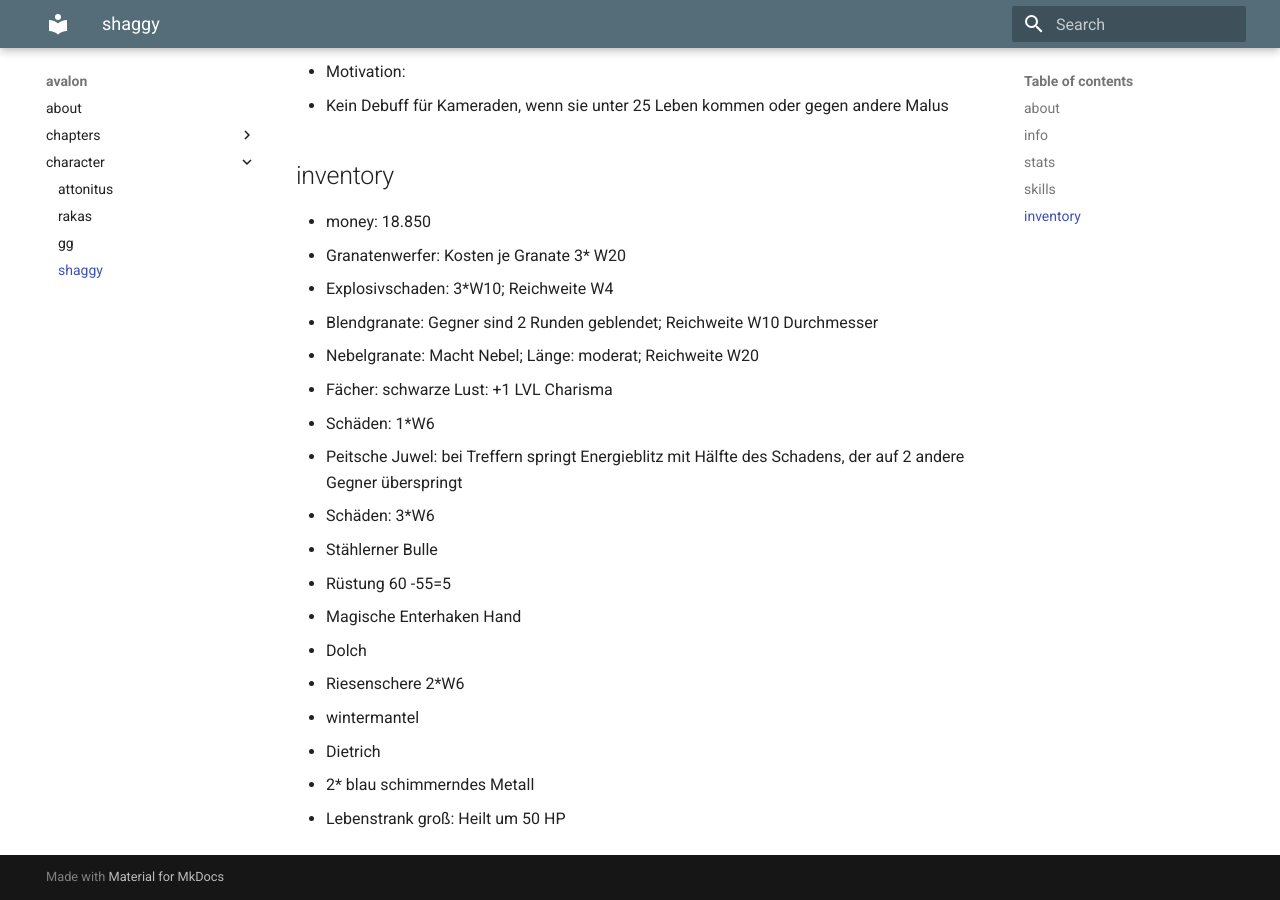
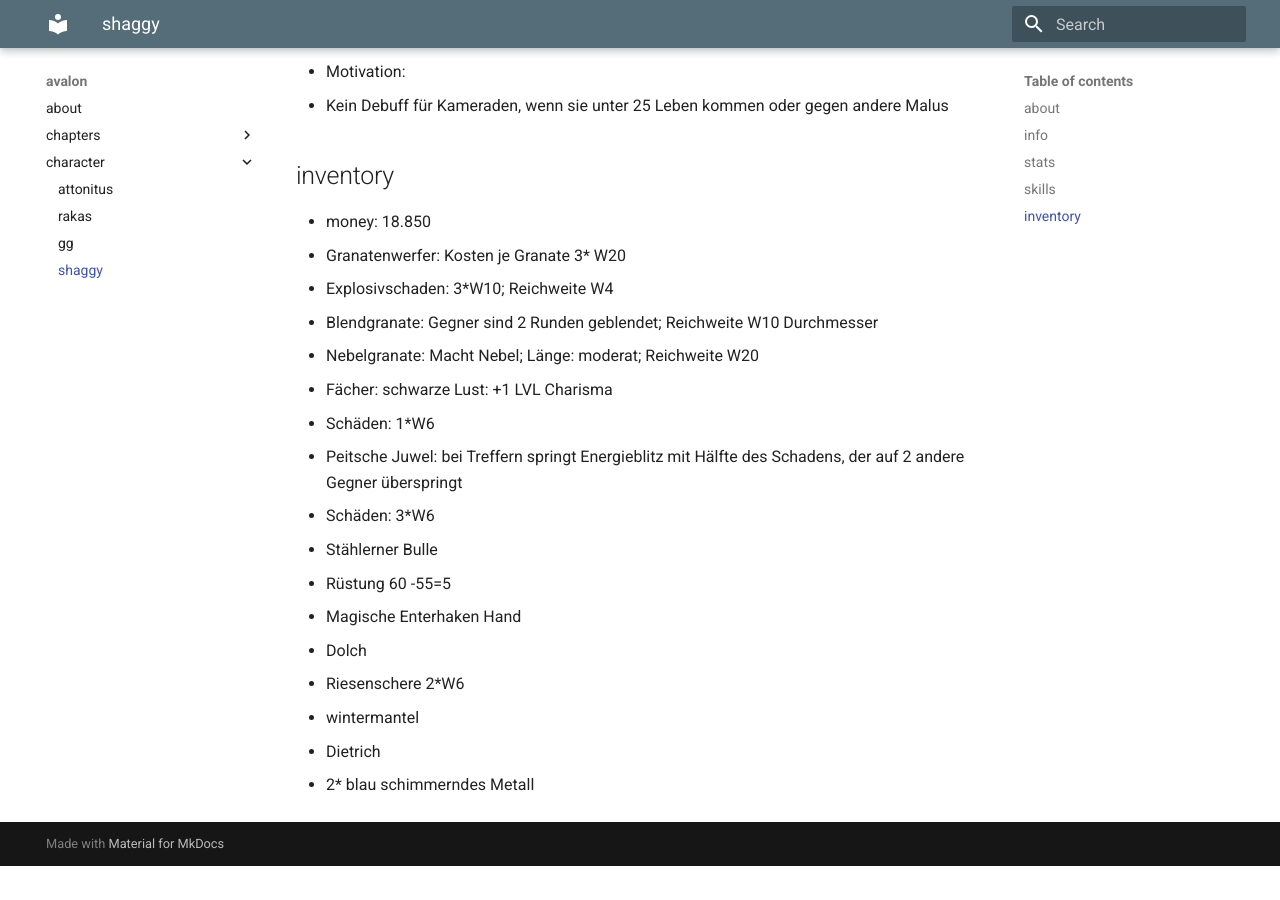
Before and after one commit to mkdocs-pnp/avalon, an MkDocs documentation site: the page built from docs/character/shaggy.md, in a window 1280 px wide and 900 px high, scrolled down 883 px. Built offline with MkDocs 1.6.1 and Material for MkDocs 9.7.7, drawn with Linux system fonts in a browser that asks for light colours; after the commit the page ends 1749 px from its top, so only the background shows below that.

Commit message:
Update shaggy.md

```diff
--- a/docs/character/shaggy.md
+++ b/docs/character/shaggy.md
@@ -46,4 +46,3 @@
 * wintermantel
 * Dietrich
 * 2* blau schimmerndes Metall
-* Lebenstrank groß: Heilt um 50 HP
```
